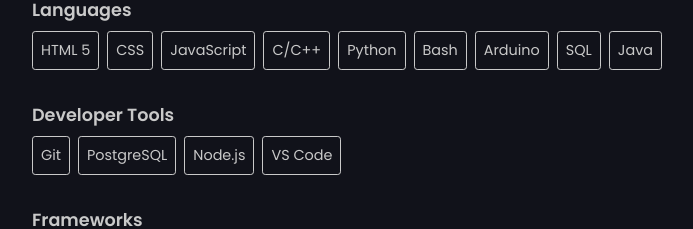
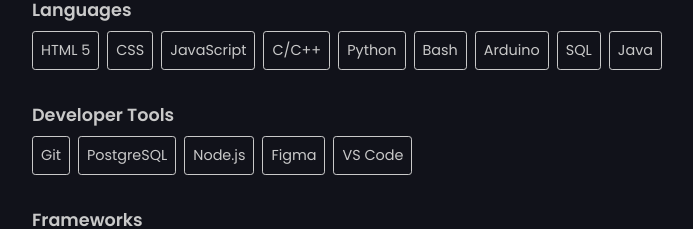
Before and after one commit to AnthonyX4/portfolio, a React (Vite) app: page / in a window 1280 px wide. Shown: the part 1900-2129 px from the top of the page, without its empty margins (176-869 px from the left). Built offline with nearby package versions, Linux system fonts and the light colour scheme.

Commit message:
Fix website content

```diff
--- a/src/components/Content/Content.jsx
+++ b/src/components/Content/Content.jsx
@@ -20,7 +20,7 @@ const sections = [
         id: 'skills',
         title: 'Skills',
         languages: ['HTML 5', 'CSS', 'JavaScript', 'C/C++', 'Python', 'Bash', 'Arduino', 'SQL', 'Java'],
-        developerTools: ['Git', 'PostgreSQL', 'Node.js', 'VS Code'],
+        developerTools: ['Git', 'PostgreSQL', 'Node.js', 'Figma', 'VS Code'],
         frameworks: ['React.js', 'Express.js', 'Tailwind CSS'],
         libraries: ['Motion', 'FastLED', 'Adafruit GFX'],
     },
@@ -32,11 +32,11 @@ const sections = [
                 title: 'Personal Website V1',
                 period: '2025',
                 image: 'ProjectOne.png',
-                techstack: ['React', 'CSS', 'Motion'],
+                techstack: ['React', 'CSS', 'Motion', 'Figma'],
                 summary: `The first iteration of my personal website
                 made with React in which I explored animations and responsive layout design `,
-                description: `A modern portfolio website built with React and Framer Motion featuring smooth animations, responsive design, and interactive elements. The site includes a dynamic particle background, smooth scroll navigation with URL hash routing, mobile-responsive hamburger menu, and animated project modals with scroll lock functionality. Built using React hooks for state management, CSS Modules for styling, and Framer Motion for smooth transitions throughout the user interface.`,
-                url: 'https://www.google.com/',
+                description: `A modern portfolio website, inspired in part by hamishw.com, built with React and Framer Motion featuring smooth animations, responsive design, and interactive elements. The site includes a dynamic particle background, smooth scroll navigation with URL hash routing, mobile-responsive hamburger menu, and animated project modals with scroll lock functionality. Built using React hooks for state management, CSS Modules for styling, and Framer Motion for smooth transitions throughout the user interface. `,
+                url: 'https://anthonytruong.ca/',
                 github: 'https://github.com/AnthonyX4/portfolio',
             },
 
--- a/src/components/Navbar/Navbar.jsx
+++ b/src/components/Navbar/Navbar.jsx
@@ -97,7 +97,7 @@ const Navbar = () => {
           <NavIcon link="https://www.linkedin.com/in/anthony-truong-172374143/">
             <BsLinkedin size={"1.4rem"} />
           </NavIcon>
-          <NavIcon link="https://www.linkedin.com/in/anthony-truong-172374143/">
+          <NavIcon link="https://drive.google.com/file/d/15dyV3iXq4Nz-9I5rzuwm9roC87DqTLNW/view?usp=sharing">
             <BsFilePerson size={"1.4rem"} />
           </NavIcon>
         </div>
```
